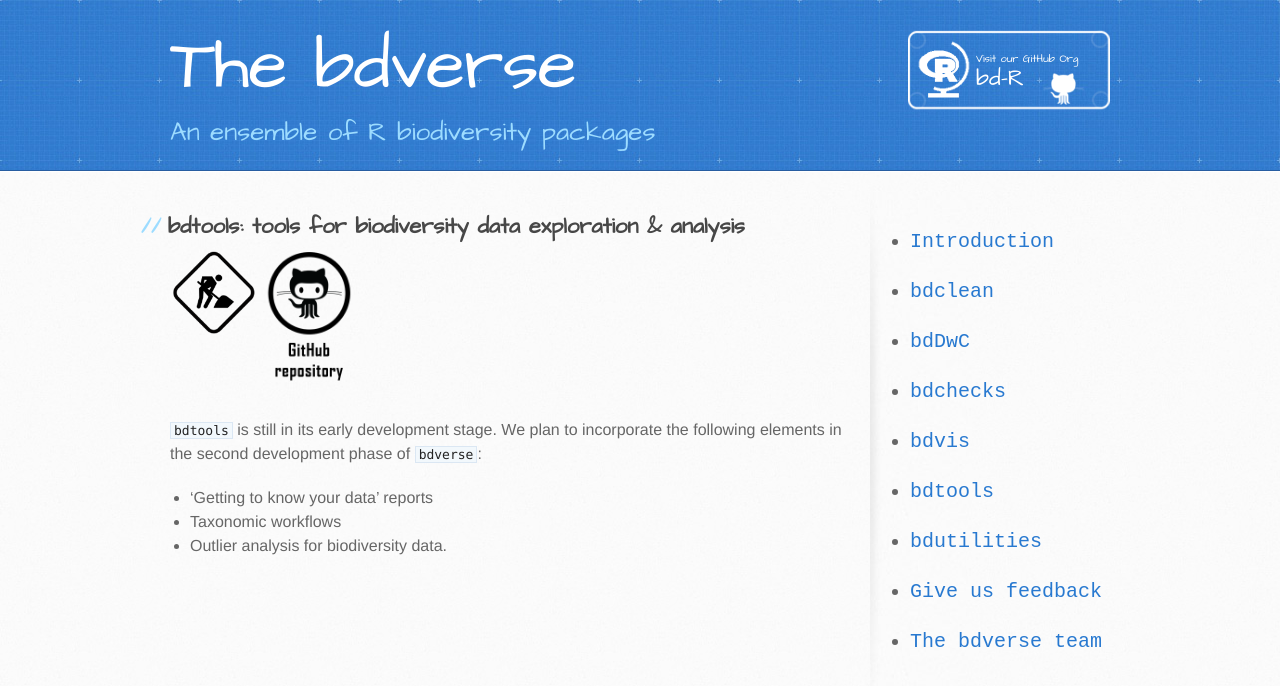
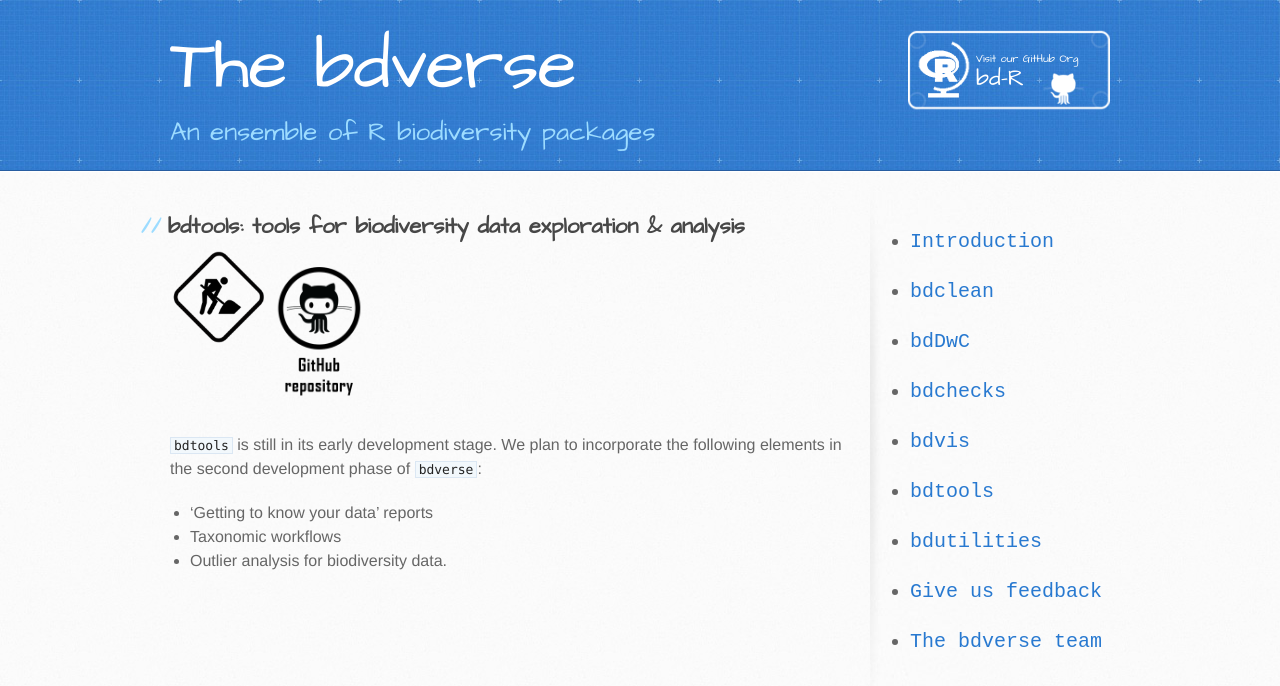
Before and after one commit to bd-R/The-bdverse, a Jekyll site: the page built from bdtools.md, in a window 1280 px wide. Shown: the top 686 px of the page. Built offline with Jekyll 4.4.1, drawn with Linux system fonts in a browser that asks for light colours; our own code applies the rules of GitHub Pages for plain Markdown files.

Commit message:
draft 10.9

```diff
--- a/bdtools.md
+++ b/bdtools.md
@@ -3,7 +3,7 @@ layout: default
 ---
 ## bdtools: tools for biodiversity data exploration & analysis
 
-<img src="assets/images/under_construction.png" alt="bdtools is under construction" title= "bdtools is under construction" width="90"/>
+<img src="assets/images/under_construction.png" alt="bdtools is under construction" title= "bdtools is under construction" width="100"/>
 <a href="https://github.com/bd-R/bdtools" target="_blank"><img src="assets/images/github_repo.png" alt="bdtools GitHub repository" title= "Open bdtools repository" width="90"/></a>
 
 
```
Also changed, not shown: bdutilities.md (+1 -1 lines).
